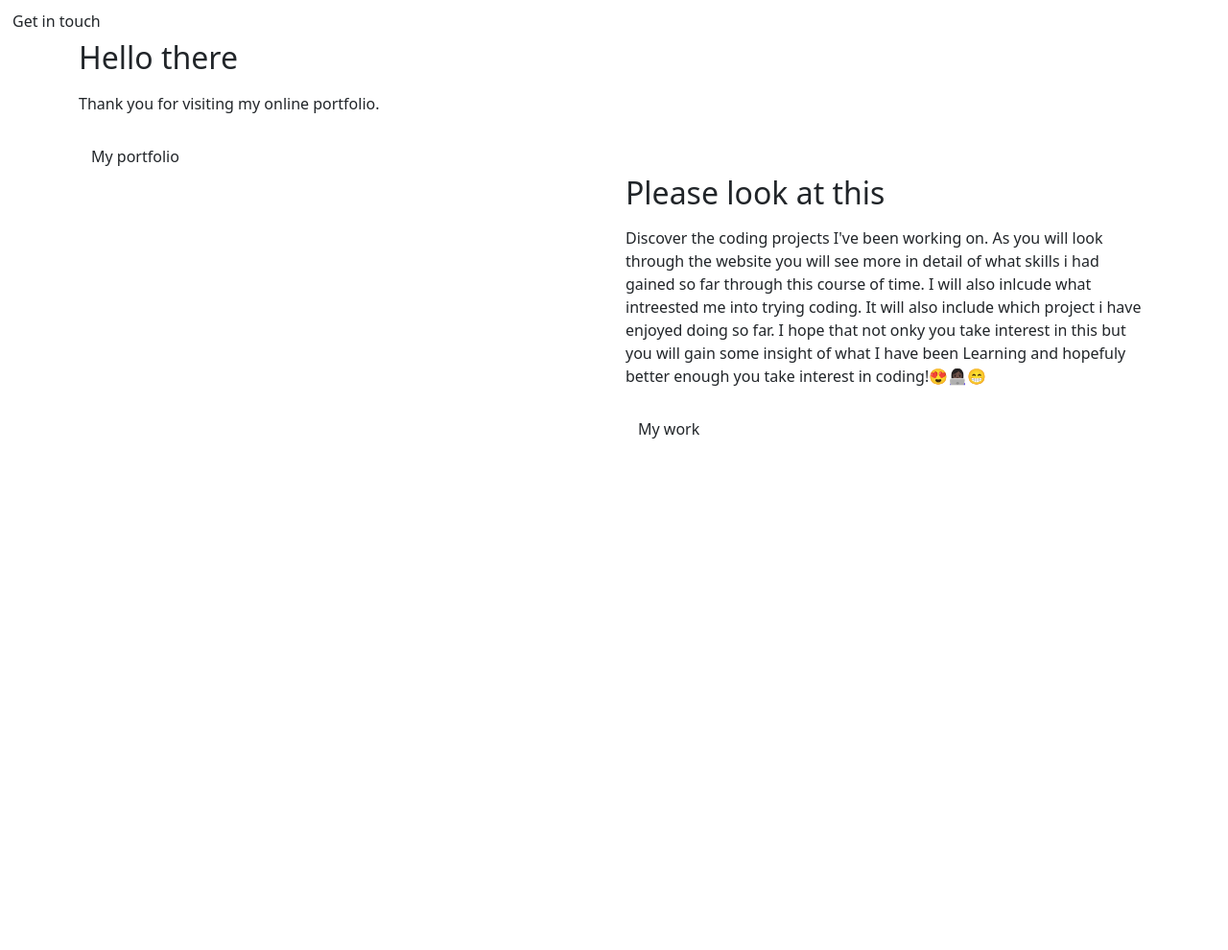
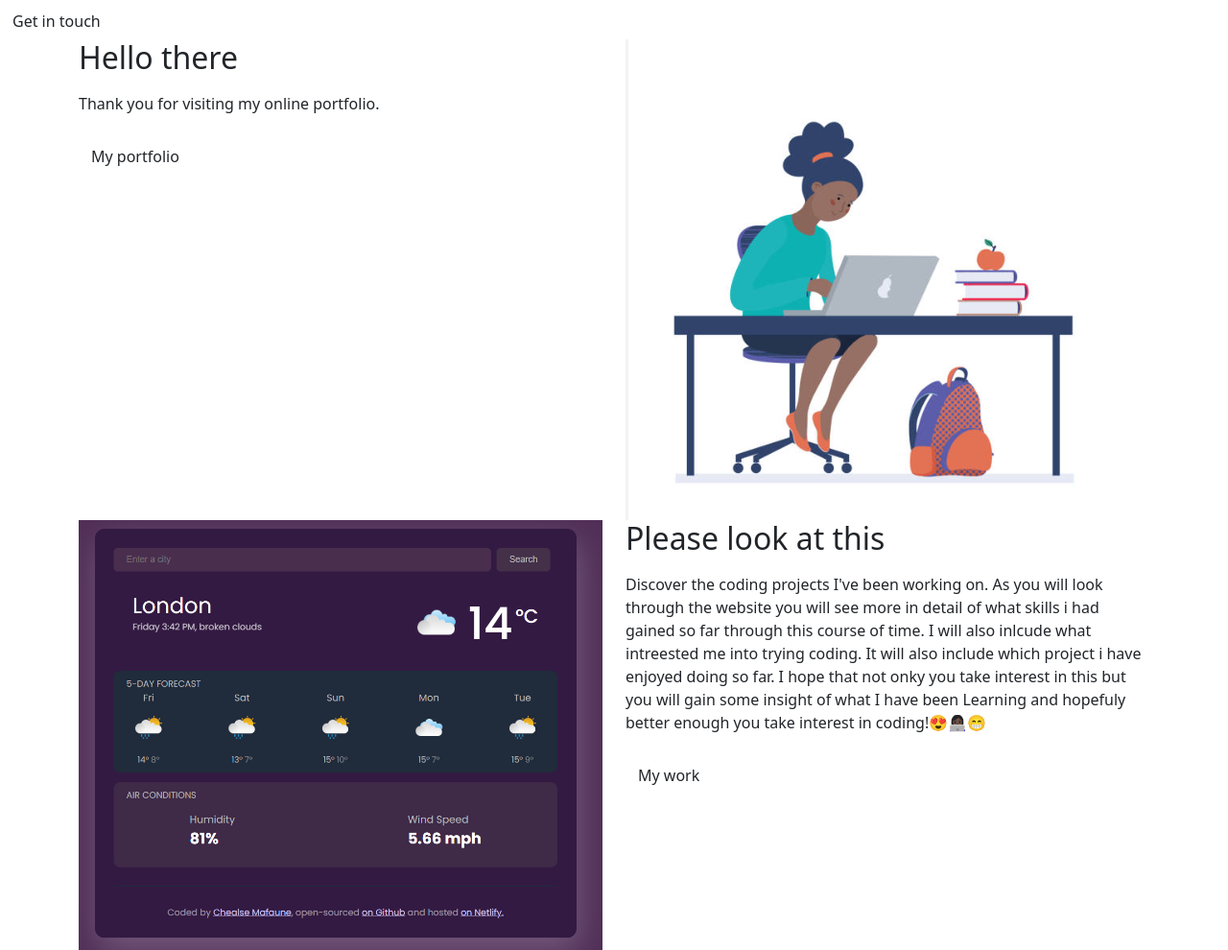
Before and after one commit to chealse-ma/portfoilio, a plain HTML site: page index.html in a window 1280 px wide. Shown: the part 139-1129 px from the top of the page at 96% size. Before the commit the page ends 800 px from the top, so only its background shows below. Drawn offline with nearby package versions, Linux system fonts and the light colour scheme; a web font is replaced by a local one.

Commit message:
added images

```diff
--- a/index.html
+++ b/index.html
@@ -46,7 +46,7 @@
 
         <div class="col-lg-6 d-none d-lg-block">
           <img
-            src="pictures/blackgirl coding.png"
+            src="images/blackgirl coding.png"
             class="img-fluid right-arch"
             alt=""
           />
@@ -55,7 +55,7 @@
       <div class="row">
         <div class="col-lg-6">
           <img
-            src="pictures/weather project.png"
+            src="images/weather project.png"
             class="img-fluid left-arch"
             alt=""
           />
```
Also changed, not shown: images/blackgirl coding.png (added), images/weather project.png (added).
